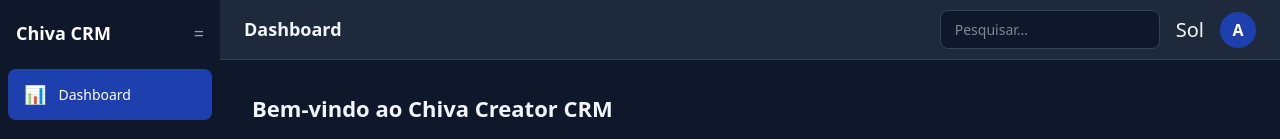
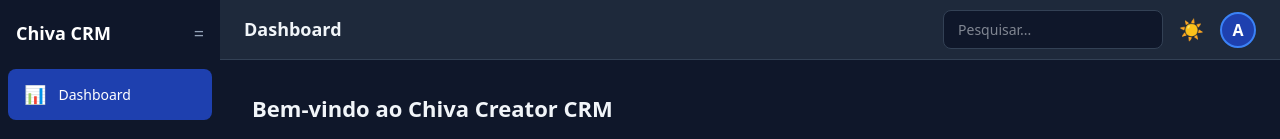
Before and after one commit to grupolacubanita-jpg/chiva-creator-crm, a Next.js app: page / in a window 1280 px wide. Shown: the top 139 px of the page. Built offline with nearby package versions, Linux system fonts and the light colour scheme.

Commit message:
Adicionar foto de perfil

```diff
--- a/app/page.tsx
+++ b/app/page.tsx
@@ -1,5 +1,5 @@
 "use client";
-import { useState } from "react";
+import { useState, useRef } from "react";
 
 const NAV_ITEMS = [
   { id: "dashboard", label: "Dashboard", icon: "📊" },
@@ -51,7 +51,9 @@
   );
 }
 
-function Topbar({ search, setSearch, darkMode, setDarkMode, page }: any) {
+function Topbar({ search, setSearch, darkMode, setDarkMode, page, avatar, onAvatarChange }: any) {
+  const fileRef = useRef<HTMLInputElement>(null);
+
   return (
     <div style={{
       height: 60,
@@ -75,12 +77,38 @@
       />
       <button onClick={() => setDarkMode(!darkMode)} style={{
         background: "none", border: "none", cursor: "pointer", fontSize: 20
-      }}>{darkMode ? "Sol" : "Lua"}</button>
-      <div style={{
-        width: 36, height: 36, borderRadius: "50%",
-        background: "#1e40af", display: "flex", alignItems: "center",
-        justifyContent: "center", color: "#fff", fontWeight: 700
-      }}>A</div>
+      }}>{darkMode ? "☀️" : "🌙"}</button>
+
+      <div
+        onClick={() => fileRef.current?.click()}
+        title="Clica para mudar foto de perfil"
+        style={{
+          width: 36, height: 36, borderRadius: "50%",
+          background: "#1e40af",
+          display: "flex", alignItems: "center", justifyContent: "center",
+          color: "#fff", fontWeight: 700, cursor: "pointer",
+          overflow: "hidden", border: "2px solid #3b82f6",
+          flexShrink: 0,
+        }}>
+        {avatar
+          ? <img src={avatar} alt="perfil" style={{ width: "100%", height: "100%", objectFit: "cover" }} />
+          : <span style={{ fontSize: 16 }}>A</span>
+        }
+      </div>
+      <input
+        ref={fileRef}
+        type="file"
+        accept="image/*"
+        style={{ display: "none" }}
+        onChange={e => {
+          const file = e.target.files?.[0];
+          if (file) {
+            const reader = new FileReader();
+            reader.onload = ev => onAvatarChange(ev.target?.result as string);
+            reader.readAsDataURL(file);
+          }
+        }}
+      />
     </div>
   );
 }
@@ -147,6 +175,7 @@
   const [collapsed, setCollapsed] = useState(false);
   const [search, setSearch] = useState("");
   const [darkMode, setDarkMode] = useState(true);
+  const [avatar, setAvatar] = useState<string | null>(null);
 
   const sidebarWidth = collapsed ? 64 : 220;
 
@@ -174,7 +203,11 @@
     }}>
       <Sidebar active={page} setActive={setPage} collapsed={collapsed} setCollapsed={setCollapsed} />
       <div style={{ marginLeft: sidebarWidth, flex: 1, transition: "margin-left 0.2s" }}>
-        <Topbar search={search} setSearch={setSearch} darkMode={darkMode} setDarkMode={setDarkMode} page={page} />
+        <Topbar
+          search={search} setSearch={setSearch}
+          darkMode={darkMode} setDarkMode={setDarkMode}
+          page={page} avatar={avatar} onAvatarChange={setAvatar}
+        />
         <main style={{ padding: 32 }}>
           {renderPage()}
         </main>
```
